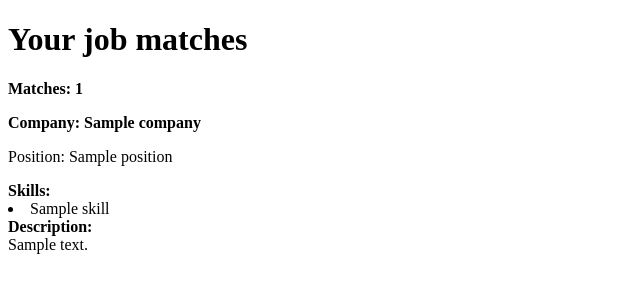
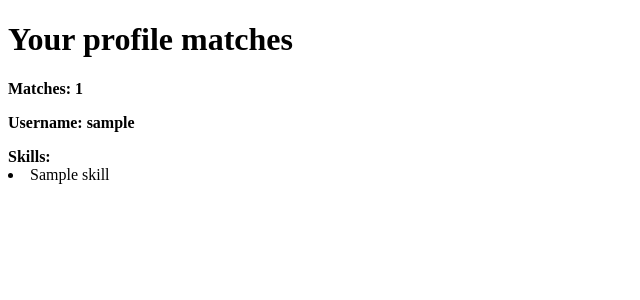
Before and after one commit to jmslocum16/c2chack21, a Flask app: template templates/my_matches_position.html in a window 1280 px wide. Shown: the part 88-388 px from the top of the page, without its empty margins (0-640 px from the left). Run offline with Flask 2, Linux system fonts and the light colour scheme; the template is opened without the code that fills it: most values are stand-ins (such as "Sample title", 1, 10 or a date in 2020).

Commit message:
Fixed issues and added random naming

```diff
--- a/app.py
+++ b/app.py
@@ -244,11 +244,12 @@ def my_matches_seeker(username):
 
   return render_template('my_matches_seeker.html', username=username, matches=matches)
 
-@app.route('/my_matches_position/company/title')
+@app.route('/my_matches_position/<company>/<title>')
 def my_matches_position(company, title):
+  position = positions[(company, title)]
   matches = find_position_matches(positions[(company, title)])
   #matches = [ profiles['FrontEndHacker123'] ]
-  return render_template('my_matches_position.html', company=company, title=title, matches=matches)
+  return render_template('my_matches_position.html', position=position, matches=matches)
 
 @app.route('/profile_seeker/<username>')
 def profile_seeker(username):
--- a/templates/my_matches_position.html
+++ b/templates/my_matches_position.html
@@ -31,32 +31,17 @@
 
     {% block content %}{% endblock %}
     <div class="container d-flex flex-column">
-    <h1>Your job matches</h1>
+    <h1>Your profile matches</h1>
       <b>Matches: {{matches|length}}</b>
-      {% for positions in matches%}
-          <!-- <li>{{jobs}}</li> -->
-          <p><b>Company: {{positions.company}}</b></p>
-          <p>Position: {{positions.title}}</p>
+      {% for profile in matches%}
+          <p><b>Username: {{profile.username}}</b></p>
 
             <div class="row">
               <div class="col">
                 <b>Skills: </b>
-                {% for skill in positions.skills%}
+                {% for skill in profile.skills%}
                   <li>{{skill}}</li>
                 {% endfor %}
-              </div>
-            </div>
-
-            <div class="row">
-              <div class="col">
-                <b>Description:</b>
-                <div class="row">
-                  <div class="col-1">
-                  </div>
-                  <div class="col-11">
-                    {{positions.description}}
-                  </div>
-                </div>
               </div>
             </div>
 
```
